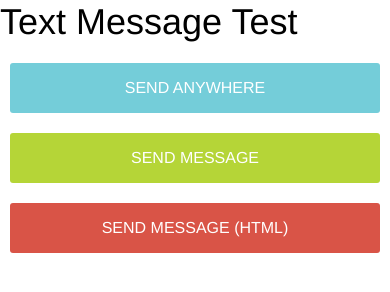
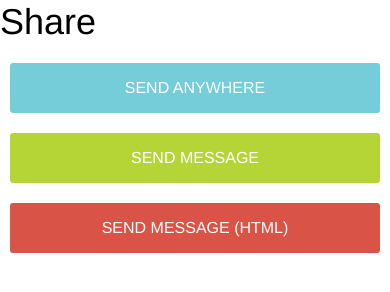
Before and after one commit to denzildoyle/ionic-share, a website: page www/index.html in a window 390 px wide. Drawn offline with Linux system fonts and the light colour scheme; some packages are replaced by stand-ins of ours; files that its build step writes are made by us from their sources.

Commit message:
Change app header title to share

```diff
--- a/www/index.html
+++ b/www/index.html
@@ -22,7 +22,7 @@
 
     <ion-pane ng-controller="homeCtrl">
       <ion-header-bar class="bar-stable">
-        <h1 class="title">Text Message Test</h1>
+        <h1 class="title">Share</h1>
       </ion-header-bar>
       <ion-content>
       <a ng-click="shareAnywhere()">Send Anywhere</a>
```
